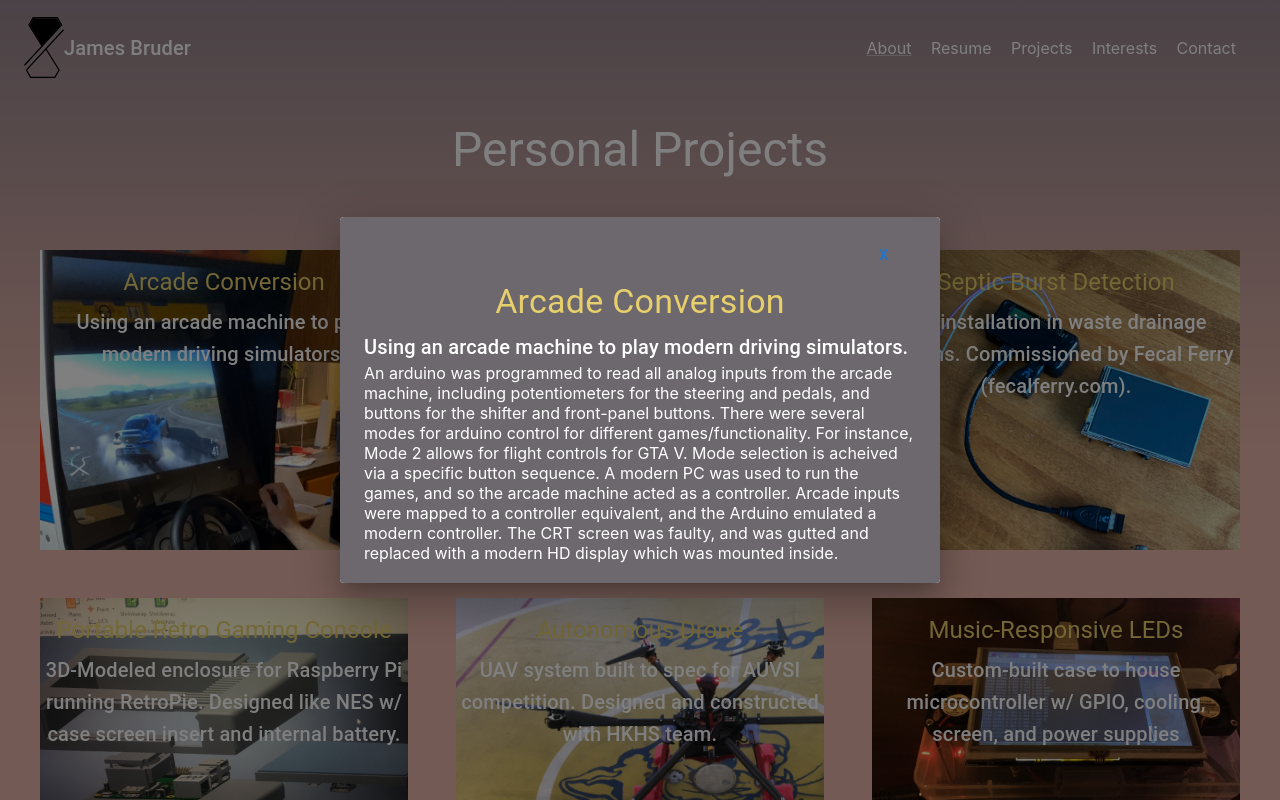
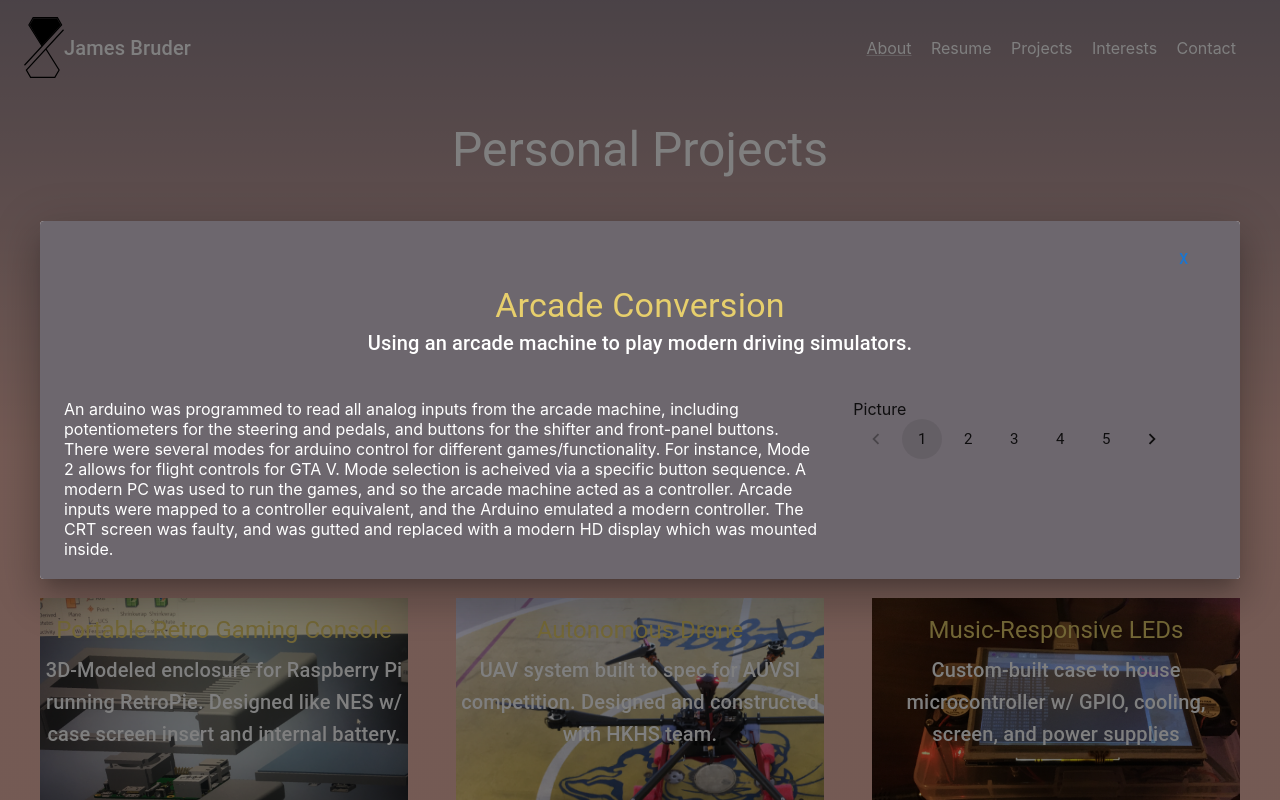
Before and after one commit to jbruder236/Portfolio-Website, a React (Create React App) app in the folder portfolio/: page / in a window 1280 px wide. Both pictures are taken after a click on the element 224 px from the left and 3263 px from the top of the page. Shown: the part 2863-3663 px from the top of the page. Built offline with nearby package versions, Linux system fonts and the light colour scheme.

Commit message:
Began adding pagination

```diff
--- a/portfolio/src/components/Projects.js
+++ b/portfolio/src/components/Projects.js
@@ -10,6 +10,7 @@ import Grid from '@mui/material/Grid';
 import Box from '@mui/material/Box';
 import Container from '@mui/material/Container';
 import Typography from '@mui/material/Typography';
+import Pagination from '@mui/material/Pagination';
 import Stack from '@mui/material/Stack';
 
 import drone from "../assets/drone.png";
@@ -19,17 +20,21 @@ import septicsensor from "../assets/septicsensor.png";
 import arcade from "../assets/arcade.PNG";
 
 
+//TODO: Fix dialog width
 //A dialog with a close button
 function ProjectPopup(props) {
 	return (
-		<Dialog open={props.open} onClose={props.handleClose}>
+		<Dialog open={props.open} onClose={props.handleClose} fullWidth maxWidth="lg">
 			<DialogContent sx={{backgroundColor: "#6D676E"}}>
                 <Box mb={1} sx={{display: 'flex', justifyContent: "flex-end"}}>
                     <Button onClick={props.handleClose}>X</Button>
                 </Box>
-                <Box mb={1} sx={{display: 'flex', justifyContent: "center"}}>
+                <Box mb={1} sx={{display: 'flex', flexDirection: 'column', alignItems: "center"}}>
                     <Typography variant="h4" color="#E7CF6C">
                         {props.title}
+                    </Typography>
+                    <Typography variant="h6" color="#FFFFFF">
+                        {props.subtitle}
                     </Typography>
                 </Box>
 				{props.children}
@@ -69,15 +74,23 @@ function ProjectCard(props) {
             </div>
             <ProjectPopup
                 title={props.title}
+                subtitle={props.subtitle}
                 open={cardOpen}
                 handleClose={handleCardClose}
             >
-                <Typography variant="h6" color="#FFFFFF">
-                    {props.subtitle}
-                </Typography>
-                <Typography variant="p" color="#FFFFFF">
-                    {props.description}
-                </Typography>
+                <Grid container spacing={4} mt={0}>
+                    <Grid item xs={12} md={8}>
+                        <Typography variant="p" color="#FFFFFF">
+                            {props.description}
+                        </Typography>
+                    </Grid>
+                    <Grid item xs={12} md={4}>
+                        <Stack spacing={2} direction="column">
+                            Picture
+                            <Pagination count={5} size="large" />
+                        </Stack>
+                    </Grid>
+                </Grid>
             </ProjectPopup>
         </>
     );
```
